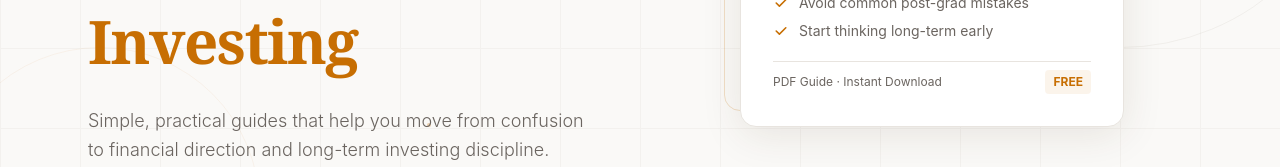
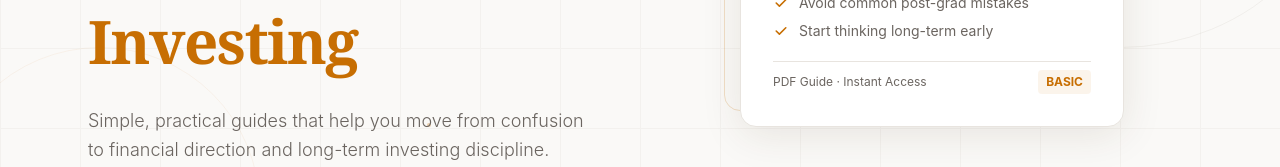
Before and after one commit to umobiajulu/quietmanual, a Vue app: page / in a window 1280 px wide. Shown: the part 512-679 px from the top of the page. Built offline with nearby package versions, Linux system fonts and the light colour scheme.

Commit message:
removed free

```diff
--- a/src/views/Home.vue
+++ b/src/views/Home.vue
@@ -101,8 +101,8 @@
                 </div>
                 <div class="pt-2 border-t border-[#e8e4df]">
                   <div class="flex items-center justify-between">
-                    <span class="text-xs text-[#6b6560]">PDF Guide · Instant Download</span>
-                    <span class="text-xs font-bold text-[#c76e02] bg-[#c76e02]/8 px-2 py-1 rounded">FREE</span>
+                    <span class="text-xs text-[#6b6560]">PDF Guide · Instant Access</span>
+                    <span class="text-xs font-bold text-[#c76e02] bg-[#c76e02]/8 px-2 py-1 rounded">BASIC</span>
                   </div>
                 </div>
               </div>
@@ -316,7 +316,7 @@ const products = [
     highlighted: false,
     ribbon: 'BASIC',
     image: '/qm1.png',
-    freeLink: null, // ← replace with actual download link
+    freeLink: null,
     selarLink: 'https://selar.com/pv411o9y14',
     gumroadLink: null,
   },
```
